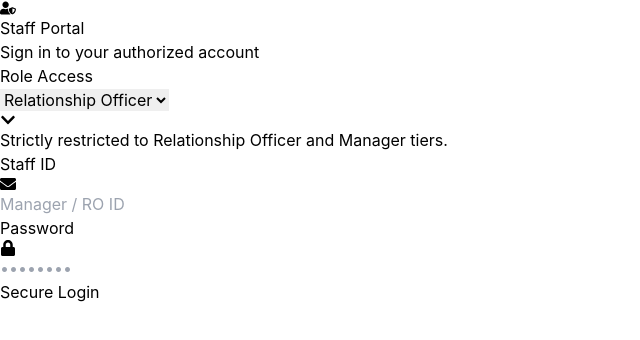
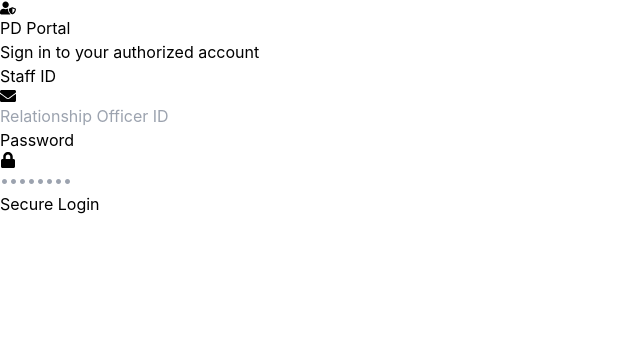
Before and after one commit to finanacesindhuja-commits/pd-, a React (Vite) app in the folder frontend/: page /login in a window 1280 px wide. Shown: the top 340 px of the page, without its empty margins (0-640 px from the left). Built offline with nearby package versions, Linux system fonts and the light colour scheme; no server answers.

Commit message:
fix: resolve pd security and case sensitivity issues, filter ready for pd

```diff
--- a/frontend/src/page/Dashboard.jsx
+++ b/frontend/src/page/Dashboard.jsx
@@ -8,8 +8,8 @@ export default function Dashboard() {
   const [members, setMembers] = useState([]);
   const [selectedCenter, setSelectedCenter] = useState(() => localStorage.getItem('pd_center') || '');
   const [selectedMember, setSelectedMember] = useState(() => localStorage.getItem('pd_member') || '');
-  const [homeImage, setHomeImage] = useState(() => localStorage.getItem('pd_home') || null);
-  const [sideImage, setSideImage] = useState(() => localStorage.getItem('pd_side') || null);
+  const [homeImage, setHomeImage] = useState(null);
+  const [sideImage, setSideImage] = useState(null);
   const [zoomLink, setZoomLink] = useState(() => localStorage.getItem('pd_zoom_link') || '');
   const [hostLinkStatus, setHostLinkStatus] = useState('loading'); // 'loading' | 'live' | 'none'
   const [loading, setLoading] = useState(false);
@@ -66,16 +66,13 @@ export default function Dashboard() {
     else localStorage.removeItem('pd_member');
   }, [selectedMember]);
   useEffect(() => {
-    if (homeImage) localStorage.setItem('pd_home', homeImage);
-    else localStorage.removeItem('pd_home');
-  }, [homeImage]);
-  useEffect(() => {
     localStorage.setItem('pd_zoom_link', zoomLink);
   }, [zoomLink]);
 
   // Fetch Centers
   useEffect(() => {
-    fetch(`${API}/api/centers?t=${Date.now()}`, { cache: 'no-store' })
+    const staffId = localStorage.getItem('staffId') || '';
+    fetch(`${API}/api/centers?staffId=${staffId}&t=${Date.now()}`, { cache: 'no-store' })
       .then(res => res.json())
       .then(data => setCenters(data))
       .catch(() => {});
@@ -85,7 +82,8 @@ export default function Dashboard() {
   useEffect(() => {
     if (selectedCenter) {
       setMembersLoading(true);
-      fetch(`${API}/api/members/${selectedCenter}?t=${Date.now()}`, { cache: 'no-store' })
+      const staffId = localStorage.getItem('staffId') || '';
+      fetch(`${API}/api/members/${selectedCenter}?staffId=${staffId}&t=${Date.now()}`, { cache: 'no-store' })
         .then(res => res.json())
         .then(data => {
           setMembers(data);
--- a/frontend/src/page/StaffLogin.jsx
+++ b/frontend/src/page/StaffLogin.jsx
@@ -21,9 +21,9 @@ export default function StaffLogin() {
       return;
     }
 
-    // Role check to ensure only Relationship Officer or Manager can log in
-    if (role !== 'Relationship Officer' && role !== 'Manager') {
-      setError('Unauthorized Role. Access Denied.');
+    // Role check to ensure only Relationship Officer can log in
+    if (role !== 'Relationship Officer') {
+      setError('Unauthorized Role. Access Denied. Only Relationship Officers can login to PD Update.');
       return;
     }
 
@@ -63,7 +63,7 @@ export default function StaffLogin() {
           <div className="inline-flex items-center justify-center w-16 h-16 rounded-full bg-gradient-to-tr from-indigo-500 to-blue-400 mb-4 shadow-lg">
             <FaUserShield className="text-3xl text-white" />
           </div>
-          <h2 className="text-3xl font-extrabold tracking-tight">Staff Portal</h2>
+          <h2 className="text-3xl font-extrabold tracking-tight">PD Portal</h2>
           <p className="text-sm text-indigo-200 mt-2 opacity-80">Sign in to your authorized account</p>
         </div>
 
@@ -74,24 +74,6 @@ export default function StaffLogin() {
         )}
 
         <form onSubmit={handleLogin} className="space-y-6">
-          {/* Role Selection */}
-          <div className="space-y-2">
-            <label className="text-xs font-semibold text-indigo-300 uppercase tracking-wider">Role Access</label>
-            <div className="relative">
-              <select
-                value={role}
-                onChange={(e) => setRole(e.target.value)}
-                className="w-full bg-slate-800/50 border border-slate-600 text-white text-sm rounded-xl focus:ring-2 focus:ring-indigo-500 focus:border-transparent block px-4 py-3 appearance-none transition-colors"
-              >
-                <option value="Relationship Officer">Relationship Officer</option>
-                <option value="Manager">Manager</option>
-              </select>
-              <div className="absolute inset-y-0 right-4 flex items-center pointer-events-none">
-                <FaChevronDown className="text-slate-400 text-xs" />
-              </div>
-            </div>
-            <p className="text-[10px] text-indigo-300/60 mt-1 pl-1">Strictly restricted to Relationship Officer and Manager tiers.</p>
-          </div>
 
           {/* Staff ID Input */}
           <div className="space-y-2">
@@ -105,7 +87,7 @@ export default function StaffLogin() {
                 value={staffId}
                 onChange={(e) => setStaffId(e.target.value)}
                 className="w-full pl-11 pr-4 py-3 bg-slate-800/50 border border-slate-600 rounded-xl focus:ring-2 focus:ring-indigo-500 focus:border-transparent text-white placeholder-slate-500 transition-colors"
-                placeholder="Manager / RO ID"
+                placeholder="Relationship Officer ID"
               />
             </div>
           </div>
```
Also changed, not shown: 1 other file (tests, documents, lock files or other folders).
